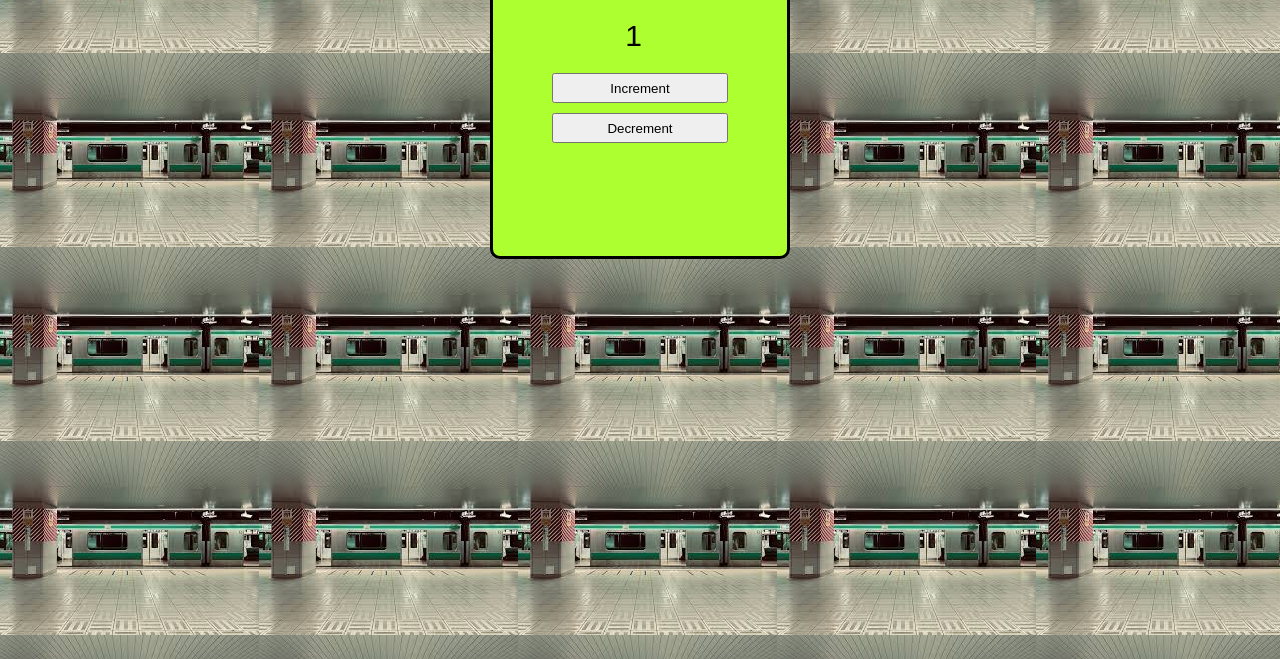
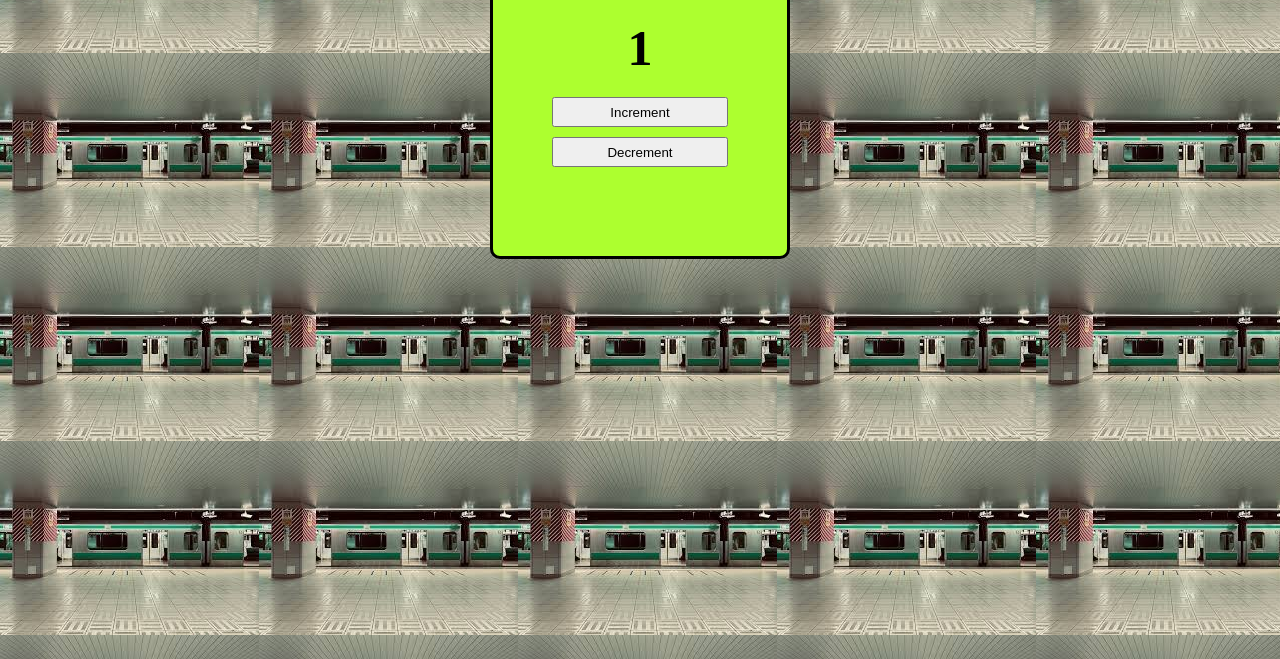
Before and after one commit to stasiks1001/Simple-counter, a plain HTML site: page index.html in a window 1280 px wide. Both pictures are taken after a click on the input "Increment". Shown: the part 141-800 px from the top of the page. Drawn offline with Linux system fonts and the light colour scheme.

Commit message:
function chaniging

```diff
--- a/app.js
+++ b/app.js
@@ -1,12 +1,13 @@
+let value = document.querySelector("h2")
+
+let count = 0
+
 function incrementValue() {
-  let value = parseInt(document.getElementById("number").value, 10);
-  value = isNaN(value) ? 0 : value;
-  value++;
-  document.getElementById("number").value = value;
+    count = count + 1
+    value.innerText = count
 }
+
 function decrementValue() {
-  let value = parseInt(document.getElementById("number").value, 10);
-  value = isNaN(value) ? 0 : value;
-  value--;
-  document.getElementById("number").value = value;
+  count = count - 1
+  value.innerText = count
 }
--- a/index.html
+++ b/index.html
@@ -11,7 +11,7 @@
     <div class="main">
       <h1>Counter</h1>
 
-      <input type="result" id="number" value="0" />
+      <h2>0</h2>
 
       <input type="submit" onclick="incrementValue()" value="Increment" />
 
--- a/style.css
+++ b/style.css
@@ -6,6 +6,7 @@
 
 body {
   background: url(./images.jpeg);
+  text-align: center;
 }
 
 .main {
@@ -25,14 +26,18 @@ body {
   padding-bottom: 20px;
 }
 
+h2 {
+  font-size: 50px;
+  margin-top: 0;
+  margin-bottom: 20px;
+}
+
 .main p:nth-of-type(1) {
   padding-bottom: 20px;
 }
 
 input[type="result"] {
-  justify-content: center;
-  width: 100%;
-  padding-left:45%;
+
   margin-bottom: 10px;
   background: greenyellow;
   font-size: 30px;
```
